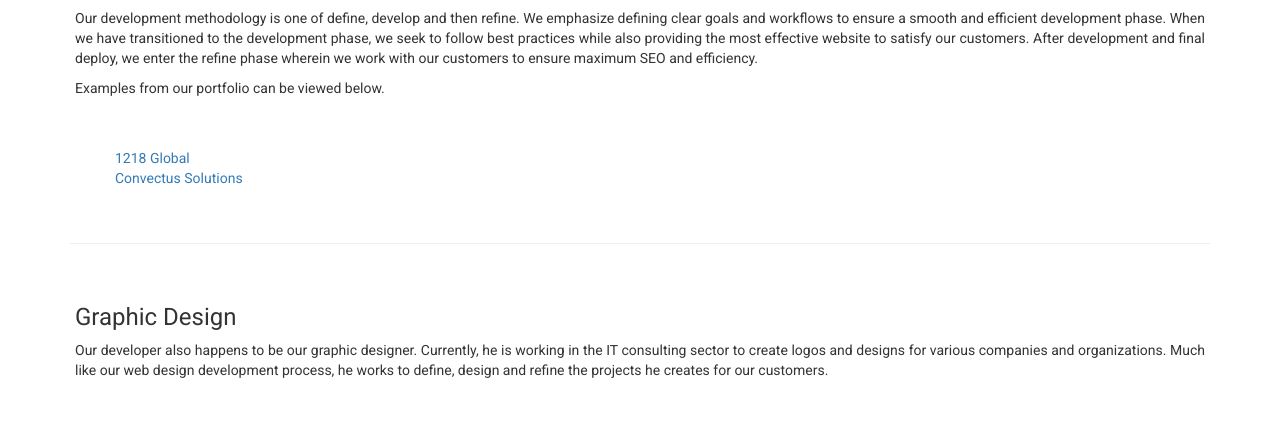
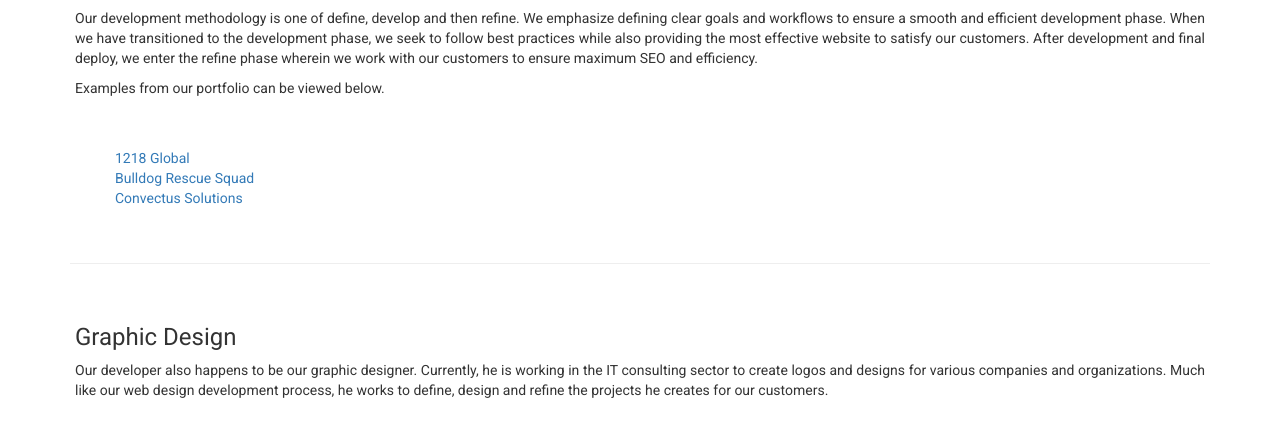
Before and after one commit to starsfantj/havit_consulting, a Rails app: page /technology in a window 1280 px wide. Shown: the part 294-720 px from the top of the page. Run offline with Rails 7, Linux system fonts and the light colour scheme; style sheets or scripts are compiled from the project's sources; some libraries are stand-ins or nearby versions.

Commit message:
Updated technology portfolio to include client

```diff
--- a/saasapp/app/views/pages/technology.html.erb
+++ b/saasapp/app/views/pages/technology.html.erb
@@ -21,6 +21,7 @@
   <div class="row">
     <ul>
       <li><%= link_to "1218 Global", "http://www.1218global.com", :target => "_blank" %></li>
+      <li><%= link_to "Bulldog Rescue Squad", "http://www.bulldogrescuesquad.com", :target => "_blank" %></li>
       <li><%= link_to "Convectus Solutions", "http://www.convectus.com", :target => "_blank" %></li>
     </ul>
   </div>
```
